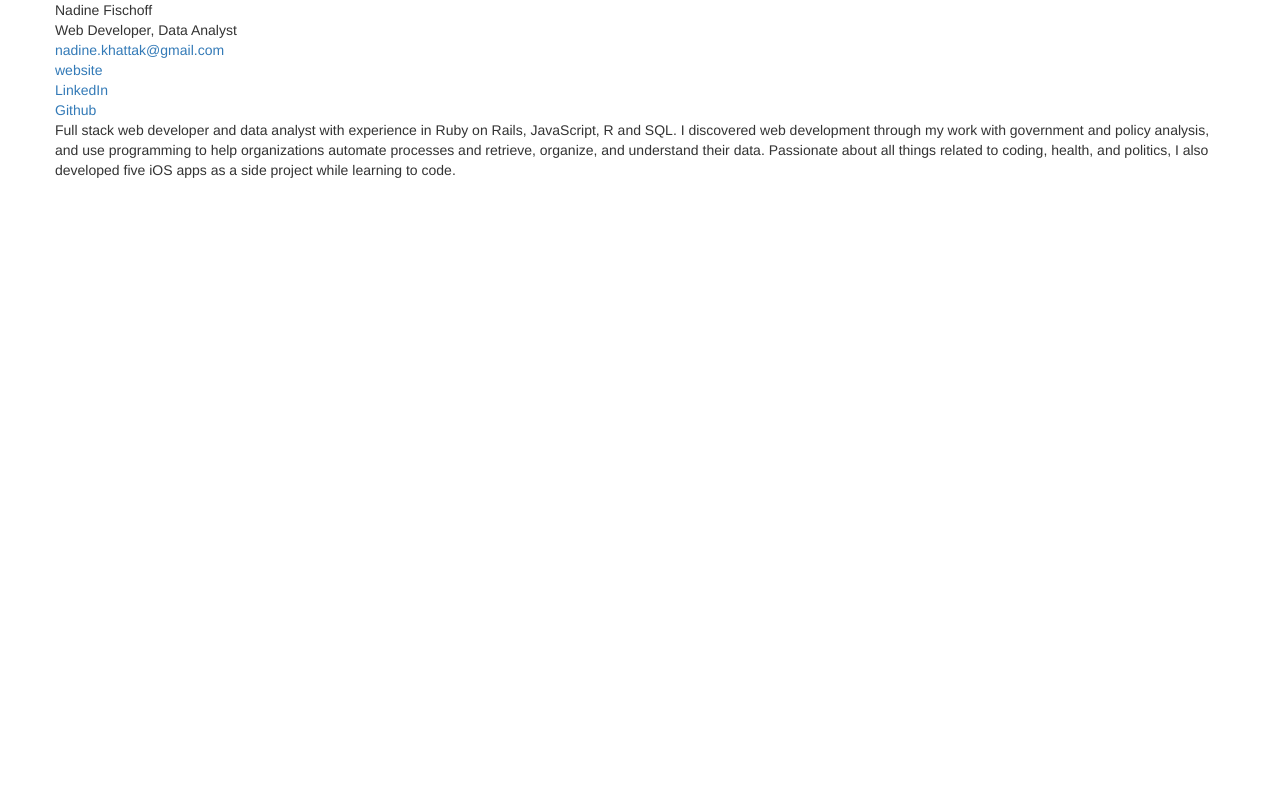
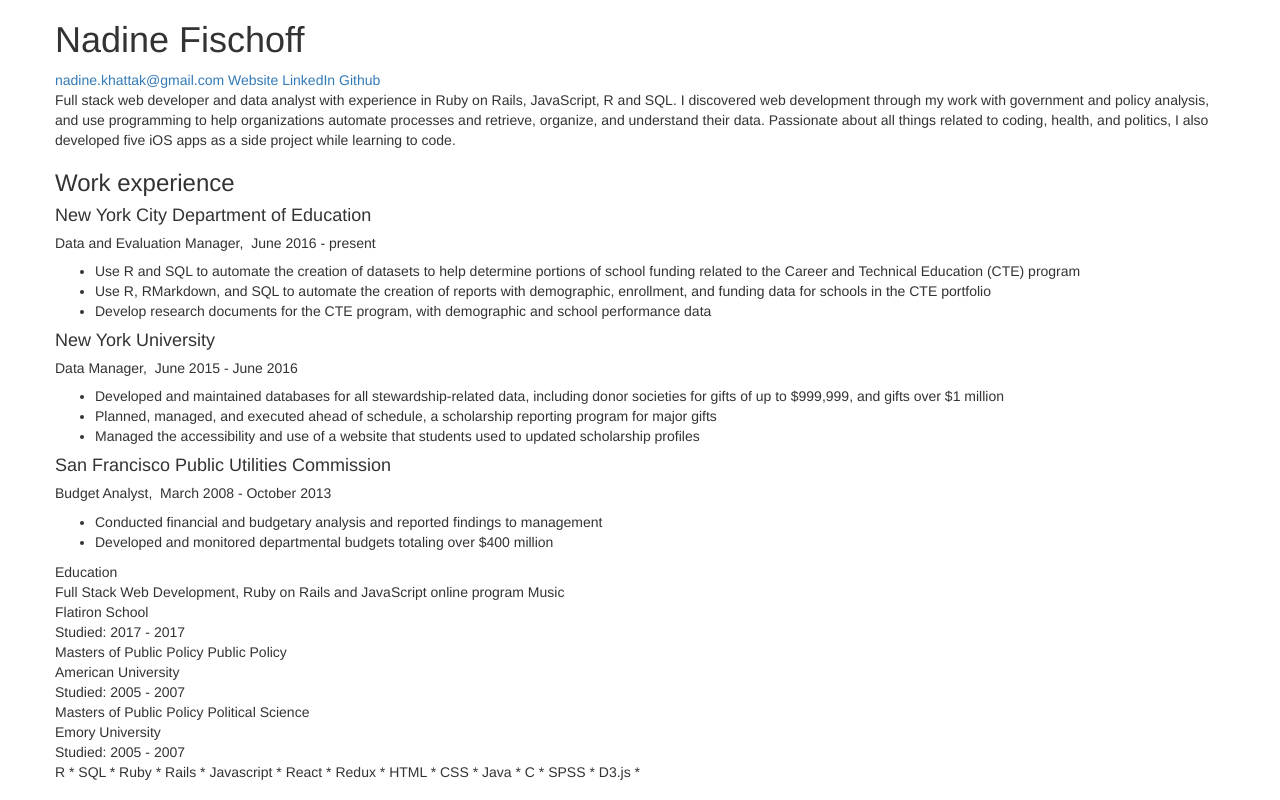
Before and after one commit to nadinesk/resume, a React (Create React App) app: page / in a window 1280 px wide. Built offline with nearby package versions, Linux system fonts and the light colour scheme.

Commit message:
sections with info included

```diff
--- a/src/App.js
+++ b/src/App.js
@@ -1,13 +1,22 @@
 import React, { PropTypes } from 'react';
 import Profile from './components/Profile.js';
+import Work from './components/Work.js';
+import Education from './components/Education.js';
+import Skills from './components/Skills.js';
 import { Col, Grid, Row } from 'react-bootstrap'
 
 const App = props => {
     const profileData = props.jsonObj.basics;
+    const workData = props.jsonObj.work;
+    const educationData = props.jsonObj.education;
+    const skillsData = props.jsonObj.skills;
     return (
       <div className="container">
         <div className="row">
           <Profile profileData={profileData} />
+          <Work workData={workData} />
+          <Education educationData={educationData} />
+          <Skills skillsData={skillsData} />
         </div>
       </div>
     );
--- /dev/null
+++ b/src/components/Education.js
@@ -0,0 +1,24 @@
+import React from 'react';
+
+
+const Education = props => {
+    const getEducation = props.educationData.map(function(item, index) {
+
+  		return (
+          <div>
+            <div>{item.studyType} {item.area}</div>
+  				  <div>{item.institution}</div>
+  				  <div>Studied: {item.startDate} - {item.endDate}</div>
+  				</div>
+        )
+  	});
+
+  	return (
+  	  <section className="education">
+        <div>Education</div>
+        {getEducation}
+      </section>
+  	)
+};
+
+export default Education;
--- a/src/components/Profile.js
+++ b/src/components/Profile.js
@@ -3,16 +3,17 @@
 const Profile = props => {
 	const profileObj = props.profileData;
 	const profiles_map = profileObj.profiles.map((prof) => (
-            <div><a href={prof.url}>{prof.network}</a></div>
-        ))
+            <a href={prof.url}>{prof.network} </a>
+    ))
 	return (
 		<div>
-			<div> {profileObj.name} </div>
-			<div> {profileObj.label} </div>
-			<div><a href={`mailto:${profileObj.email}`}>{profileObj.email}</a></div>
-			<div><a href={profileObj.website}>website</a></div>
-			<div>{profiles_map}</div>
-			<div> {profileObj.summary} </div>
+			<h1> {profileObj.name} </h1>
+			<span><a href={`mailto:${profileObj.email}`}>{profileObj.email} </a>
+			<a href={profileObj.website}>Website </a>
+			{profiles_map} </span>
+			<div>
+				{profileObj.summary}
+			</div>
 		</div>
 		)
 };
--- /dev/null
+++ b/src/components/Skills.js
@@ -0,0 +1,18 @@
+import React from 'react';
+
+
+const Skills = props => {
+
+    const skills_map = props.skillsData.map((skill) => (
+            <span>{skill} * </span>
+        ))
+
+  		return (
+          <div>
+            <div>{skills_map} </div>
+  				</div>
+        )
+  	};
+
+
+export default Skills;
--- /dev/null
+++ b/src/components/Work.js
@@ -0,0 +1,17 @@
+import React from 'react';
+import WorkItem from './WorkItem';
+
+const Work = props => {
+    const workExperience = props.workData.map((work) => (
+    	<div><WorkItem workItemData={work} /></div>
+    	))
+
+    return (
+      <div>
+        <h3> Work experience</h3>
+        {workExperience}
+      </div>
+    );
+};
+
+export default Work;
--- /dev/null
+++ b/src/components/WorkItem.js
@@ -0,0 +1,26 @@
+import React from 'react';
+
+
+const WorkItem = props => {
+
+	const workObj = props.workItemData;
+	console.log(workObj.summary)
+	const workSummary_map = workObj.summary.map((summaryItem) => (
+            <li>{summaryItem}</li>
+        ))
+
+    return (
+        <div>
+          <h4>{props.workItemData.company}</h4>
+          <span><h5>{props.workItemData.position}, &nbsp;
+          {props.workItemData.startDate} - {props.workItemData.endDate}</h5> </span>
+
+          <ul>
+           {workSummary_map}
+          </ul>
+
+        </div>
+    )
+};
+
+export default WorkItem;
--- a/src/resume.json
+++ b/src/resume.json
@@ -18,18 +18,77 @@
       }
     ]
   },
-   "work":
+   "work": [
     {
-      "company": "NYC Department of Education",
+      "company": "New York City Department of Education",
       "position": "Data and Evaluation Manager",
-      "startDate": "2016-06-01",
-      "endDate": "",
+      "startDate": "June 2016",
+      "endDate": "present",
+      "summary": [
+       "Use R and SQL to automate the creation of datasets to help determine portions of school funding related to the Career and Technical Education (CTE) program",
+       "Use R, RMarkdown, and SQL to automate the creation of reports with demographic, enrollment, and funding data for schools in the CTE portfolio",
+       "Develop research documents for the CTE program, with demographic and school performance data"
+      ]
+    },
+    {
+      "company": "New York University",
+      "position": "Data Manager",
+      "startDate": "June 2015",
+      "endDate": "June 2016",
       "summary":
-        {
-        "first": "Use R and SQL to automate the creation of datasets to help determine portions of school funding related to the Career and Technical Education (CTE) program",
-        "second":  "Use R, RMarkdown, and SQL to automate the creation of reports with demographic, enrollment, and funding data for schools in the CTE portfolio",
-        "third": "Develop research documents for the CTE program, with demographic and school performance data"
-      }
+        [
+        "Developed and maintained databases for all stewardship-related data, including donor societies for gifts of up to $999,999, and gifts over $1 million",
+        "Planned, managed, and executed ahead of schedule, a scholarship reporting program for major gifts",
+        "Managed the accessibility and use of a website that students used to updated scholarship profiles"
+      ]
+    },
+    {
+      "company": "San Francisco Public Utilities Commission",
+      "position": "Budget Analyst",
+      "startDate": "March 2008",
+      "endDate": "October 2013",
+      "summary":
+        [
+        "Conducted financial and budgetary analysis and reported findings to management",
+        "Developed and monitored departmental budgets totaling over $400 million"
+
+      ]
     }
+  ],
+  "education": [
+    {
+      "institution": "Flatiron School",
+      "area": "Music",
+      "studyType": "Full Stack Web Development, Ruby on Rails and JavaScript online program",
+      "startDate": "2017",
+      "endDate": "2017",
+      "gpa": "",
+      "honors": "Women in Tech Scholarship Recipient",
+      "courses": []
+    },
+     {
+      "institution": "American University",
+      "area": "Public Policy",
+      "studyType": "Masters of Public Policy",
+      "startDate": "2005",
+      "endDate": "2007",
+      "gpa": "",
+      "honors": "Pi Alpha Alpha",
+      "courses": "Focus on Public Finance, with statistics coursework"
+    },
+    {
+      "institution": "Emory University",
+      "area": "Political Science",
+      "studyType": "Masters of Public Policy",
+      "startDate": "2005",
+      "endDate": "2007",
+      "gpa": "",
+      "honors": "Pi Alpha Alpha",
+      "courses": "Focus on Public Finance, with statistics coursework"
+    }
+  ],
+    "skills": [
+       "R", "SQL", "Ruby", "Rails", "Javascript", "React", "Redux", "HTML", "CSS", "Java", "C", "SPSS", "D3.js"
+      ]
 
 }
```
